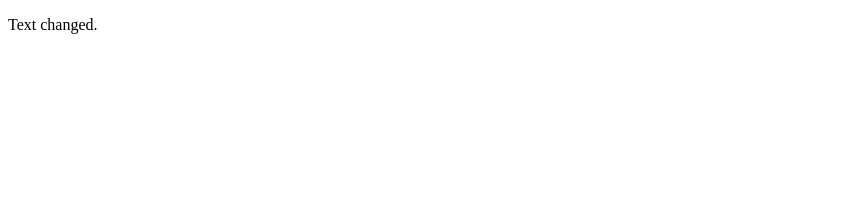
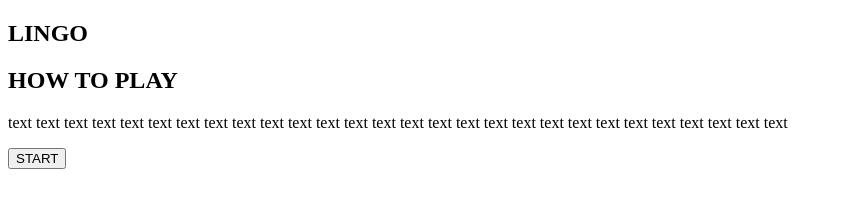
Before and after one commit to adam-rice/Lingo, a website built with webpack: page index.html in a window 1280 px wide. Shown: the whole page, without its empty margins (0-843 px from the left). Built offline with nearby package versions, Linux system fonts and the light colour scheme.

Commit message:
removed banana file

```diff
--- a/index.html
+++ b/index.html
@@ -2,14 +2,18 @@
 <html>
 <head>
   <meta charset="utf-8">
-  <title>Game Time</title>
+  <title>LINGO</title>
 </head>
 <body>
-
-  <p>
-    Hello
-  </p>
-
+  <section>
+    <header> <h1> LINGO </h1> </header>
+    <article>
+      <h2> HOW TO PLAY </h2>
+      <p> text text text text text text text text text text text text text text text text text text text text text text text text text text text text </p>
+      <button type=button id="start-button"> START </button>
+    <article>
+  </section>
+  <footer></footer>
   <script src="main.bundle.js"></script>
 </body>
 </html>
--- a/lib/banana.js
+++ /dev/null
@@ -1,9 +0,0 @@
-var $ = require('jquery');
-
-function changeText() {
-  $("p").html('Text changed.');
-}
-
-// makeBanana()
-
-module.exports = changeText;
```
